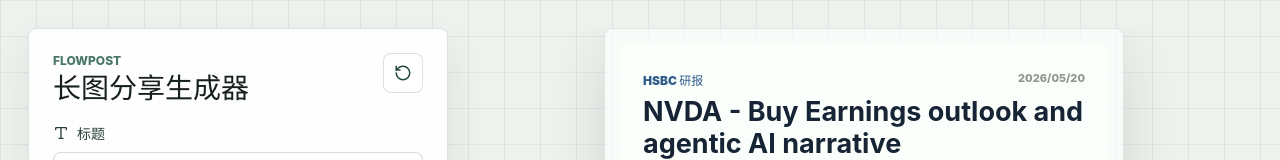
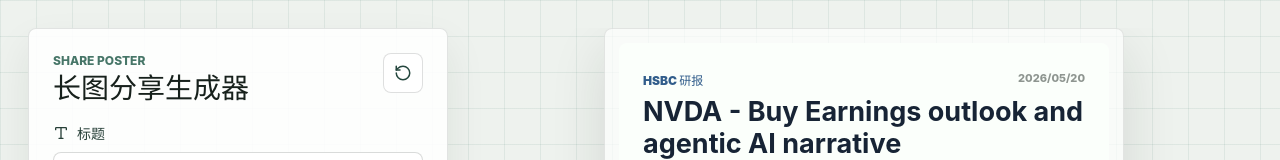
Before and after one commit to targetkiller/FlowPost, a React (Vite) app: page / in a window 1280 px wide. Shown: the top 160 px of the page. Built offline with nearby package versions, Linux system fonts and the light colour scheme.

Commit message:
Remove FlowPost branding

```diff
--- a/index.html
+++ b/index.html
@@ -3,7 +3,7 @@
   <head>
     <meta charset="UTF-8" />
     <meta name="viewport" content="width=device-width, initial-scale=1.0" />
-    <title>FlowPost</title>
+    <title>Share Poster</title>
   </head>
   <body>
     <div id="root"></div>
--- a/package.json
+++ b/package.json
@@ -1,5 +1,5 @@
 {
-  "name": "flowpost",
+  "name": "share-poster",
   "version": "0.1.0",
   "private": true,
   "type": "module",
--- a/src/main.tsx
+++ b/src/main.tsx
@@ -187,7 +187,7 @@
       });
 
       const link = document.createElement("a");
-      link.download = `flowpost-${Date.now()}.png`;
+      link.download = `share-poster-${Date.now()}.png`;
       link.href = dataUrl;
       link.click();
     } finally {
@@ -212,7 +212,7 @@
         <aside className="control-panel">
           <div className="brand-row">
             <div>
-              <p className="eyebrow">FlowPost</p>
+              <p className="eyebrow">Share Poster</p>
               <h1>长图分享生成器</h1>
             </div>
             <button className="icon-button" type="button" onClick={resetSample} aria-label="重置示例">
```
Also changed, not shown: 1 other file (tests, documents, lock files or other folders).
